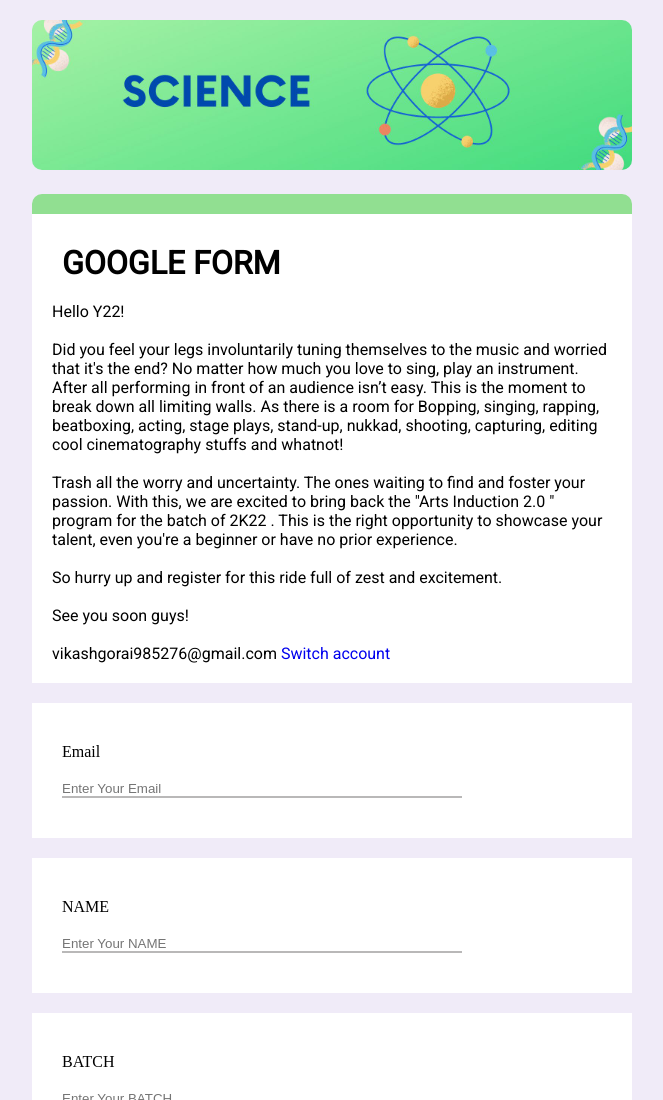
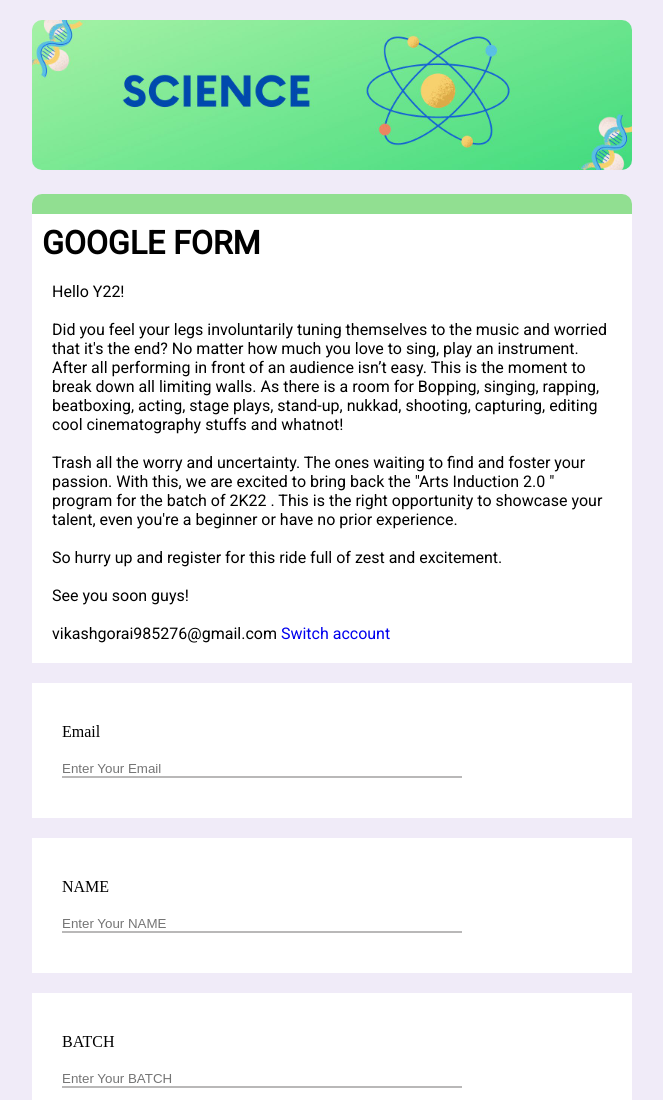
Before and after one commit to projectdotcoms/Google-form-project, a plain HTML site: page index.html in a window 1280 px wide. Shown: the top 1100 px of the page, without its empty margins (308-971 px from the left). Drawn offline with Linux system fonts and the light colour scheme; a web font is replaced by a local one.

Commit message:
Update style.css

```diff
--- a/style.css
+++ b/style.css
@@ -34,7 +34,7 @@ img {
   border-radius: 10px 10px 0px 0px;
 }
 .form h1 {
-  margin: 30px 0px 0px 30px;
+  margin: 10px 10px 0px 10px ;
 }
 .form p {
   margin: 20px;
```
